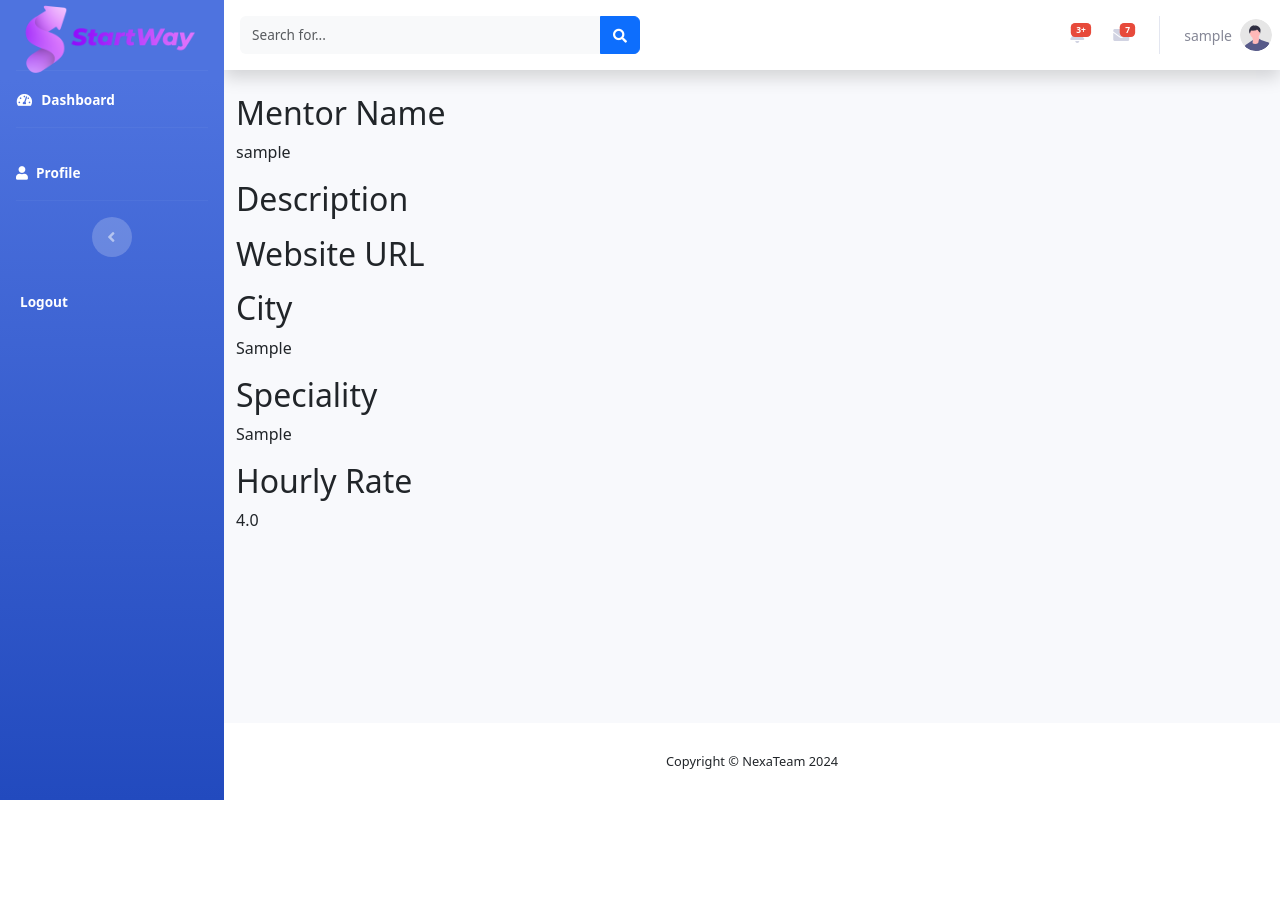
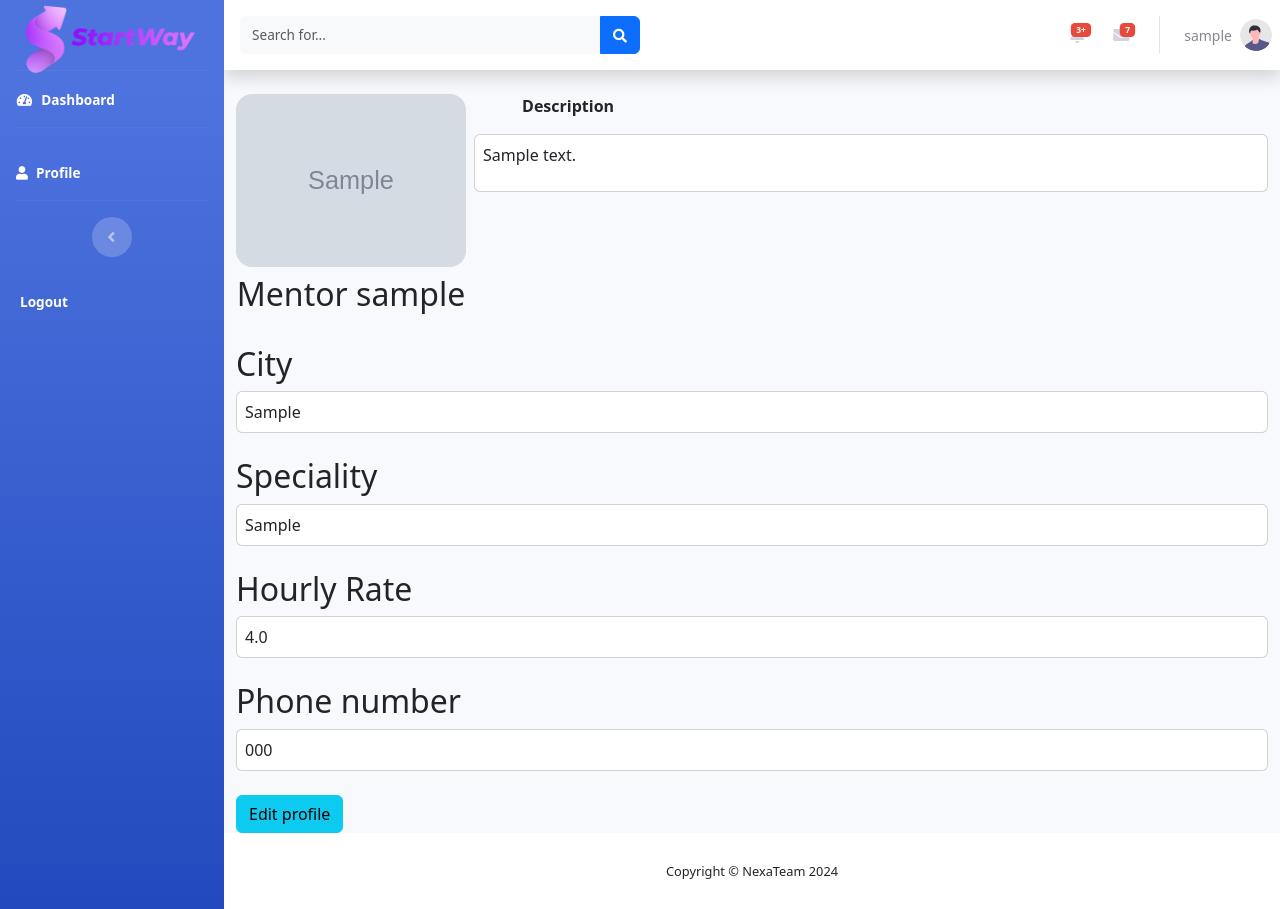
Before and after one commit to benterkidhiaeddine/start-way, a Django app: page /employees/1/detail in a window 1280 px wide. Before the commit the page ends 800 px from the top, so only its background shows below. Run offline with Django 5.2, Linux system fonts and the light colour scheme; a user stored in the database is signed in; tables that the repository leaves empty hold one stand-in row (values such as "Sample post"); grey boxes marked "Sample" are stand-in pictures; some libraries are stand-ins or nearby versions.

Commit message:
Style employees

```diff
--- a/startWay/startup/forms.py
+++ b/startWay/startup/forms.py
@@ -31,4 +31,4 @@
 class EmployeeForm(forms.ModelForm):
     class Meta:
         model = Employee
-        fields = ['user','speciality', 'city', 'hourlyRate', 'phone_number']
+        fields = ['user','speciality', 'city', 'hourlyRate', 'phone_number','description','profile_image']
--- a/startWay/startup/models.py
+++ b/startWay/startup/models.py
@@ -25,7 +25,7 @@
     profile_image = models.ImageField(null=True, blank=True, upload_to="images/")
 #
     @property
-    def founder_image_url(self):
+    def image_url(self):
         try:
             return self.profile_image.url
         except:
@@ -47,8 +47,18 @@
     city = models.CharField(max_length=255)
     hourlyRate = models.FloatField(null=True, blank=True)
     role = models.CharField(max_length=7, choices=CHOICES)
+    description = models.TextField(null=True, blank=True)
+
     phone_number = models.CharField(max_length=255)
+    profile_image = models.ImageField(null=True, blank=True, upload_to="images/")
 
+
+    @property
+    def image_url(self):
+        try:
+            return self.profile_image.url
+        except:
+            return "/media/images/default.jpg"
 
 
 class Skill(models.Model):
--- a/startWay/startup/templates/startup/employee_detail.html
+++ b/startWay/startup/templates/startup/employee_detail.html
@@ -6,25 +6,51 @@
 
 
 {% block content %}
-    <h2><span>{{ employee.role|title  }}
-    </span> Name</h2>
-    <p>{{ employee.user.username  }}</p>
 
-    <h2>Description</h2>
-    <p>{{ founder.description  }}</p>
 
-    <h2>Website URL</h2>
-    <p>{{ employee.websiteUrl  }}</p>
+
+     <div class="d-flex mb-4">
+        <div class="d-flex flex-column mr-2 ">
+
+           <img class="rounded-4 mb-2"  witdth="172.55px" height="172.55px" src="{{ employee.image_url }}" alt="profile-image">
+           <h2 class="text-center"><span>{{ employee.role|title  }}
+    </span>{{ employee.user.username  }}</h2>
+
+        </div>
+
+        <div class="d-flex flex-column flex-grow-1">
+            <p class="ml-5 fw-bold p-0">Description</p>
+            <div class=" card">
+                <p class="card-body h-75 p-2">{{ employee.description  }}</p>
+            </div>
+        </div>
+    </div>
+
+
+
+
 
     <h2>City</h2>
-    <p>{{ employee.city  }}</p>
+    <div class="card mb-4">
+        <div class="card-body p-2">  {{ employee.city  }}</div>
+    </div>
+
+    <h2>Speciality</h2>
+    <div class="card mb-4">
+        <div class="card-body p-2">  {{ employee.speciality  }}</div>
+    </div>
 
 
-    <h2>Speciality</h2>
-    <p>{{ employee.speciality  }}</p>
+    <h2>Hourly Rate</h2>
+    <div class="card mb-4">
+        <div class="card-body p-2">  {{ employee.hourlyRate  }}</div>
+    </div>
+    <h2>Phone number</h2>
+    <div class="card mb-4">
+        <div class="card-body p-2">  {{ employee.phone_number  }}</div>
+    </div>
+    <a class="btn btn-info" href="{% url 'employee_update' employee.pk %}">Edit profile</a>
 
-    <h2>Hourly Rate</h2>
-    <p>{{ employee.hourlyRate  }}</p>
 
 
 
--- a/startWay/startup/templates/startup/employee_update.html
+++ b/startWay/startup/templates/startup/employee_update.html
@@ -7,7 +7,7 @@
   {% block content %}
 
 
-    <form action={% url 'employee_update' id %} method="post">
+    <form action={% url 'employee_update' id %} method="post" enctype="multipart/form-data" >
         {% csrf_token %}
 
         {% bootstrap_form  form  %}
--- a/startWay/startup/templates/startup/founder_detail.html
+++ b/startWay/startup/templates/startup/founder_detail.html
@@ -12,14 +12,14 @@
     <div class="d-flex mb-4">
         <div class="d-flex flex-column mr-2 ">
 
-           <img class="rounded-4 mb-2"  witdth="172.55px" height="172.55px" src="{{ founder.founder_image_url }}" alt="profile-image">
+           <img class="rounded-4 mb-2"  witdth="150.55px" height="172.55px" src="{{ founder.image_url }}" alt="profile-image">
            <h2 class="text-center">{{ founder.startupName  }}</h2>
 
         </div>
 
         <div class="d-flex flex-column flex-grow-1">
             <p class="ml-5 fw-bold p-0">Description</p>
-            <div class=" card">
+            <div class="card">
                 <p class="card-body h-75 p-2">{{ founder.description  }}</p>
             </div>
         </div>
--- a/startWay/startup/views.py
+++ b/startWay/startup/views.py
@@ -77,7 +77,7 @@
     employee = get_object_or_404(Employee, id=id)
 
     if request.method == 'POST':
-        form = EmployeeForm(request.POST, instance=employee)
+        form = EmployeeForm(request.POST,request.FILES, instance=employee)
         if form.is_valid():
              employee.save()
 
```
Also changed, not shown: startWay/startup/templates/startup/investor_feed.html (+1 -7 lines), startWay/media/images/maxresdefault_jK92fbi.jpg (added), startWay/startup/migrations/0004_employee_profile_image_alter_employee_user_and_more.py (added), startWay/startup/migrations/0005_employee_description.py (added).
